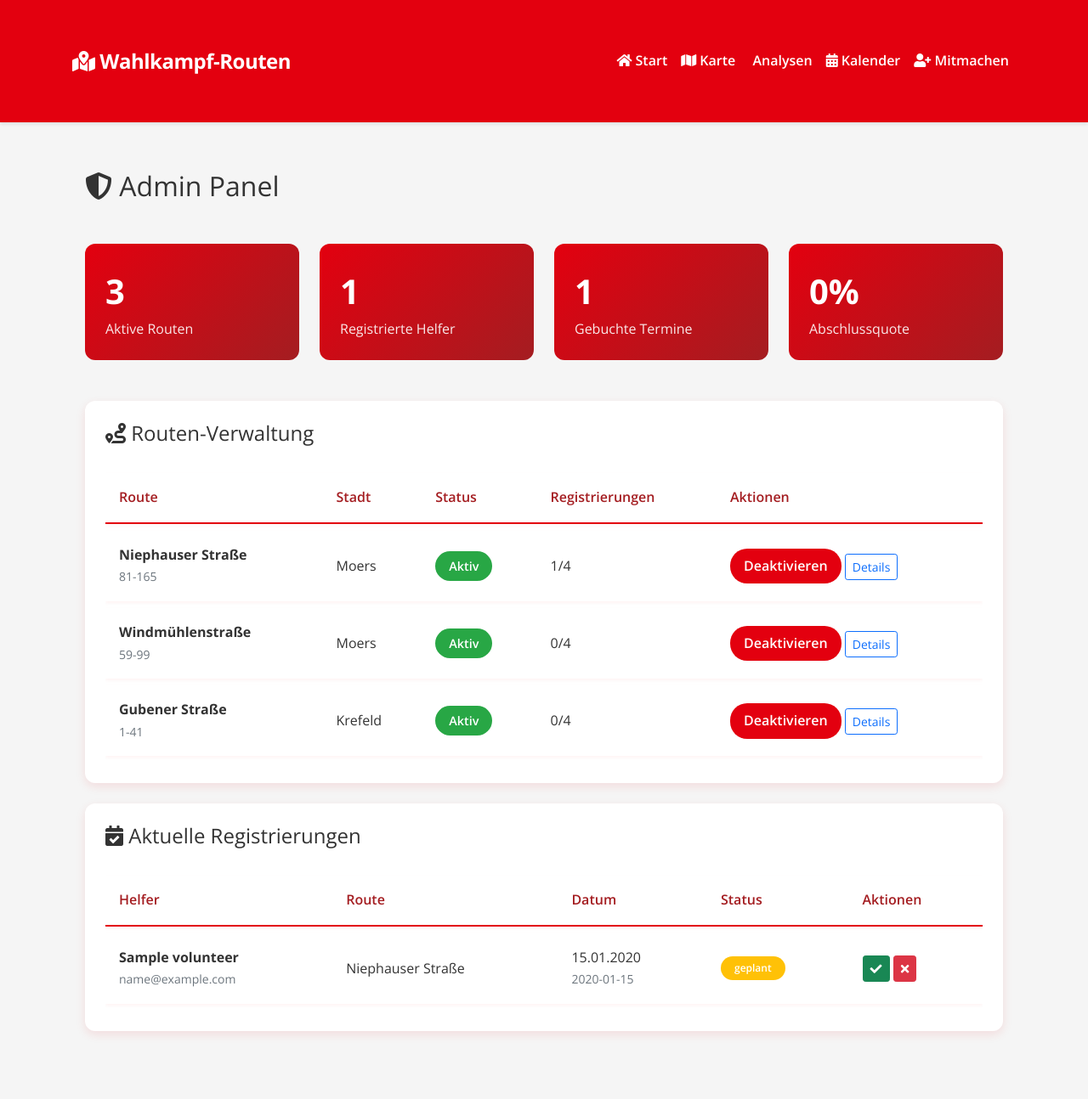
After one commit to Annomy111/Router, a Flask app: page /admin in a window 1280 px wide. The commit adds this page. Shown: the whole page at 85% size. Run offline with Flask 3, Linux system fonts and the light colour scheme; a user stored in the database is signed in; tables that the repository leaves empty hold one stand-in row (values such as "Sample post").

Commit message:
Füge Admin-Panel und Login-Funktionalität hinzu

```diff
--- a/app.py
+++ b/app.py
@@ -10,6 +10,8 @@ import pandas as pd
 import numpy as np
 from sqlalchemy import func
 from models import db, Route, Volunteer, RouteRegistration, WohnquartierAnalyse
+from flask_login import LoginManager, UserMixin, login_user, login_required, logout_user, current_user
+from werkzeug.security import generate_password_hash, check_password_hash
 
 app = Flask(__name__)
 app.config['SECRET_KEY'] = os.environ.get('SECRET_KEY', 'dein-geheimer-schluessel')
@@ -30,6 +32,102 @@ if app.config['SQLALCHEMY_DATABASE_URI'].startswith("postgres://"):
 
 db.init_app(app)
 mail = Mail(app)
+
+class User(UserMixin, db.Model):
+    id = db.Column(db.Integer, primary_key=True)
+    username = db.Column(db.String(80), unique=True, nullable=False)
+    password_hash = db.Column(db.String(120), nullable=False)
+    is_admin = db.Column(db.Boolean, default=False)
+
+    def set_password(self, password):
+        self.password_hash = generate_password_hash(password)
+
+    def check_password(self, password):
+        return check_password_hash(self.password_hash, password)
+
+login_manager = LoginManager()
+login_manager.init_app(app)
+login_manager.login_view = 'login'
+
+@login_manager.user_loader
+def load_user(user_id):
+    return User.query.get(int(user_id))
+
+@app.route('/login', methods=['GET', 'POST'])
+def login():
+    if request.method == 'POST':
+        username = request.form.get('username')
+        password = request.form.get('password')
+        user = User.query.filter_by(username=username).first()
+
+        if user and user.check_password(password):
+            login_user(user)
+            return redirect(url_for('admin_panel'))
+        flash('Ungültige Anmeldedaten')
+    return render_template('login.html')
+
+@app.route('/logout')
+@login_required
+def logout():
+    logout_user()
+    return redirect(url_for('index'))
+
+@app.route('/admin')
+@login_required
+def admin_panel():
+    if not current_user.is_admin:
+        flash('Keine Berechtigung für diese Seite')
+        return redirect(url_for('index'))
+
+    stats = {
+        'total_routes': Route.query.filter_by(is_active=True).count(),
+        'total_volunteers': Volunteer.query.count(),
+        'total_registrations': RouteRegistration.query.count(),
+        'completion_rate': calculate_completion_rate()
+    }
+
+    routes = Route.query.all()
+    registrations = RouteRegistration.query.order_by(RouteRegistration.date.desc()).all()
+
+    return render_template('admin_panel.html',
+                         stats=stats,
+                         routes=routes,
+                         registrations=registrations)
+
+def calculate_completion_rate():
+    total = RouteRegistration.query.count()
+    if total == 0:
+        return 0
+    completed = RouteRegistration.query.filter_by(status='abgeschlossen').count()
+    return round((completed / total) * 100)
+
+@app.route('/api/routes/<int:route_id>/toggle', methods=['POST'])
+@login_required
+def toggle_route_status(route_id):
+    if not current_user.is_admin:
+        return jsonify({'success': False, 'error': 'Keine Berechtigung'}), 403
+
+    route = Route.query.get_or_404(route_id)
+    route.is_active = not route.is_active
+    db.session.commit()
+
+    return jsonify({'success': True})
+
+@app.route('/api/registrations/<int:reg_id>/status', methods=['POST'])
+@login_required
+def update_registration_status(reg_id):
+    if not current_user.is_admin:
+        return jsonify({'success': False, 'error': 'Keine Berechtigung'}), 403
+
+    registration = RouteRegistration.query.get_or_404(reg_id)
+    data = request.get_json()
+
+    if data.get('status') in ['geplant', 'abgeschlossen', 'abgesagt']:
+        registration.status = data['status']
+        db.session.commit()
+        return jsonify({'success': True})
+
+    return jsonify({'success': False, 'error': 'Ungültiger Status'})
 
 def init_db():
     with app.app_context():
--- a/models.py
+++ b/models.py
@@ -19,6 +19,7 @@ class Route(db.Model):
     meeting_point_lon = db.Column(db.Float)
     registrations = db.relationship('RouteRegistration', backref='route', lazy=True)
     max_volunteers = db.Column(db.Integer, default=4)
+    is_active = db.Column(db.Boolean, default=True)
 
     def get_registration_stats(self):
         """Berechnet Statistiken für die Routenregistrierungen"""
--- /dev/null
+++ b/templates/admin_panel.html
@@ -0,0 +1,290 @@
+{% extends "base.html" %}
+
+{% block title %}Admin Panel{% endblock %}
+
+{% block head %}
+<style>
+    :root {
+        --spd-red: #E3000F;
+        --spd-dark-red: #A41D21;
+        --spd-gray: #878787;
+        --spd-light-gray: #f5f5f5;
+        --spd-white: #ffffff;
+    }
+
+    .admin-card {
+        background: var(--spd-white);
+        border-radius: 12px;
+        box-shadow: 0 4px 12px rgba(227, 0, 15, 0.1);
+        margin-bottom: 1.5rem;
+        transition: transform 0.3s;
+    }
+
+    .admin-card:hover {
+        transform: translateY(-5px);
+        box-shadow: 0 8px 24px rgba(227, 0, 15, 0.2);
+    }
+
+    .route-status {
+        padding: 0.5rem 1rem;
+        border-radius: 20px;
+        font-weight: 600;
+        font-size: 0.9rem;
+    }
+
+    .status-active {
+        background-color: #28a745;
+        color: white;
+    }
+
+    .status-inactive {
+        background-color: var(--spd-gray);
+        color: white;
+    }
+
+    .admin-table {
+        width: 100%;
+        border-collapse: separate;
+        border-spacing: 0 8px;
+    }
+
+    .admin-table th {
+        color: var(--spd-dark-red);
+        font-weight: 600;
+        padding: 1rem;
+        border-bottom: 2px solid var(--spd-red);
+    }
+
+    .admin-table td {
+        padding: 1rem;
+        background: var(--spd-white);
+        vertical-align: middle;
+    }
+
+    .admin-table tr {
+        box-shadow: 0 2px 4px rgba(227, 0, 15, 0.05);
+        transition: transform 0.2s;
+    }
+
+    .admin-table tr:hover {
+        transform: translateX(5px);
+    }
+
+    .admin-table td:first-child {
+        border-top-left-radius: 8px;
+        border-bottom-left-radius: 8px;
+    }
+
+    .admin-table td:last-child {
+        border-top-right-radius: 8px;
+        border-bottom-right-radius: 8px;
+    }
+
+    .btn-toggle {
+        padding: 0.5rem 1rem;
+        border-radius: 20px;
+        border: none;
+        font-weight: 600;
+        transition: all 0.3s;
+    }
+
+    .btn-toggle.active {
+        background-color: var(--spd-red);
+        color: white;
+    }
+
+    .btn-toggle.inactive {
+        background-color: var(--spd-gray);
+        color: white;
+    }
+
+    .stats-box {
+        background: linear-gradient(135deg, var(--spd-red) 0%, var(--spd-dark-red) 100%);
+        color: white;
+        padding: 1.5rem;
+        border-radius: 12px;
+        margin-bottom: 1.5rem;
+    }
+
+    .stats-number {
+        font-size: 2.5rem;
+        font-weight: 700;
+        margin: 0;
+    }
+
+    .stats-label {
+        opacity: 0.9;
+        font-size: 1rem;
+        margin: 0;
+    }
+</style>
+{% endblock %}
+
+{% block content %}
+<div class="container py-4">
+    <div class="row mb-4">
+        <div class="col-12">
+            <h2 class="mb-4">
+                <i class="fas fa-shield-alt"></i> Admin Panel
+            </h2>
+        </div>
+    </div>
+
+    <!-- Statistik-Übersicht -->
+    <div class="row mb-4">
+        <div class="col-md-3">
+            <div class="stats-box">
+                <p class="stats-number">{{ stats.total_routes }}</p>
+                <p class="stats-label">Aktive Routen</p>
+            </div>
+        </div>
+        <div class="col-md-3">
+            <div class="stats-box">
+                <p class="stats-number">{{ stats.total_volunteers }}</p>
+                <p class="stats-label">Registrierte Helfer</p>
+            </div>
+        </div>
+        <div class="col-md-3">
+            <div class="stats-box">
+                <p class="stats-number">{{ stats.total_registrations }}</p>
+                <p class="stats-label">Gebuchte Termine</p>
+            </div>
+        </div>
+        <div class="col-md-3">
+            <div class="stats-box">
+                <p class="stats-number">{{ stats.completion_rate }}%</p>
+                <p class="stats-label">Abschlussquote</p>
+            </div>
+        </div>
+    </div>
+
+    <!-- Routen-Verwaltung -->
+    <div class="admin-card p-4">
+        <h4 class="mb-4"><i class="fas fa-route"></i> Routen-Verwaltung</h4>
+        <div class="table-responsive">
+            <table class="admin-table">
+                <thead>
+                    <tr>
+                        <th>Route</th>
+                        <th>Stadt</th>
+                        <th>Status</th>
+                        <th>Registrierungen</th>
+                        <th>Aktionen</th>
+                    </tr>
+                </thead>
+                <tbody>
+                    {% for route in routes %}
+                    <tr>
+                        <td>
+                            <strong>{{ route.street }}</strong>
+                            <br>
+                            <small class="text-muted">{{ route.house_numbers }}</small>
+                        </td>
+                        <td>{{ route.city }}</td>
+                        <td>
+                            <span class="route-status {% if route.is_active %}status-active{% else %}status-inactive{% endif %}">
+                                {% if route.is_active %}Aktiv{% else %}Inaktiv{% endif %}
+                            </span>
+                        </td>
+                        <td>
+                            {{ route.get_registration_stats().current }}/{{ route.get_registration_stats().maximum }}
+                        </td>
+                        <td>
+                            <button class="btn-toggle {% if route.is_active %}active{% else %}inactive{% endif %}"
+                                    onclick="toggleRouteStatus({{ route.id }})">
+                                {% if route.is_active %}Deaktivieren{% else %}Aktivieren{% endif %}
+                            </button>
+                            <a href="{{ url_for('route_detail', route_id=route.id) }}"
+                               class="btn btn-sm btn-outline-primary ml-2">
+                                Details
+                            </a>
+                        </td>
+                    </tr>
+                    {% endfor %}
+                </tbody>
+            </table>
+        </div>
+    </div>
+
+    <!-- Registrierungen -->
+    <div class="admin-card p-4">
+        <h4 class="mb-4"><i class="fas fa-calendar-check"></i> Aktuelle Registrierungen</h4>
+        <div class="table-responsive">
+            <table class="admin-table">
+                <thead>
+                    <tr>
+                        <th>Helfer</th>
+                        <th>Route</th>
+                        <th>Datum</th>
+                        <th>Status</th>
+                        <th>Aktionen</th>
+                    </tr>
+                </thead>
+                <tbody>
+                    {% for reg in registrations %}
+                    <tr>
+                        <td>
+                            <strong>{{ reg.volunteer.name }}</strong>
+                            <br>
+                            <small class="text-muted">{{ reg.volunteer.email }}</small>
+                        </td>
+                        <td>{{ reg.route.street }}</td>
+                        <td>
+                            {{ reg.date.strftime('%d.%m.%Y') }}
+                            <br>
+                            <small class="text-muted">{{ reg.time_slot }}</small>
+                        </td>
+                        <td>
+                            <span class="badge {% if reg.status == 'geplant' %}bg-warning{% elif reg.status == 'abgeschlossen' %}bg-success{% else %}bg-danger{% endif %}">
+                                {{ reg.status }}
+                            </span>
+                        </td>
+                        <td>
+                            <button class="btn btn-sm btn-success" onclick="updateRegistrationStatus({{ reg.id }}, 'abgeschlossen')">
+                                <i class="fas fa-check"></i>
+                            </button>
+                            <button class="btn btn-sm btn-danger" onclick="updateRegistrationStatus({{ reg.id }}, 'abgesagt')">
+                                <i class="fas fa-times"></i>
+                            </button>
+                        </td>
+                    </tr>
+                    {% endfor %}
+                </tbody>
+            </table>
+        </div>
+    </div>
+</div>
+
+<script>
+function toggleRouteStatus(routeId) {
+    fetch(`/api/routes/${routeId}/toggle`, {
+        method: 'POST',
+        headers: {
+            'Content-Type': 'application/json'
+        }
+    })
+    .then(response => response.json())
+    .then(data => {
+        if (data.success) {
+            location.reload();
+        }
+    });
+}
+
+function updateRegistrationStatus(regId, status) {
+    fetch(`/api/registrations/${regId}/status`, {
+        method: 'POST',
+        headers: {
+            'Content-Type': 'application/json'
+        },
+        body: JSON.stringify({ status: status })
+    })
+    .then(response => response.json())
+    .then(data => {
+        if (data.success) {
+            location.reload();
+        }
+    });
+}
+</script>
+{% endblock %}
```
Also changed, not shown: migrations/add_admin_fields.py (added, +37 -0 lines), templates/login.html (added, +128 -0 lines), templates/route_detail.html (+40 -36 lines), 1 other file.
